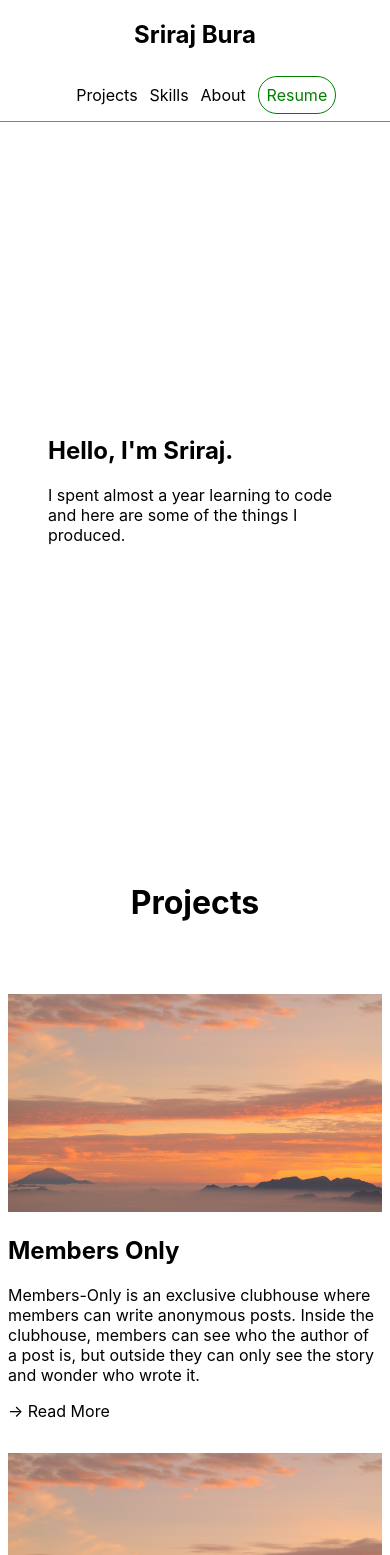
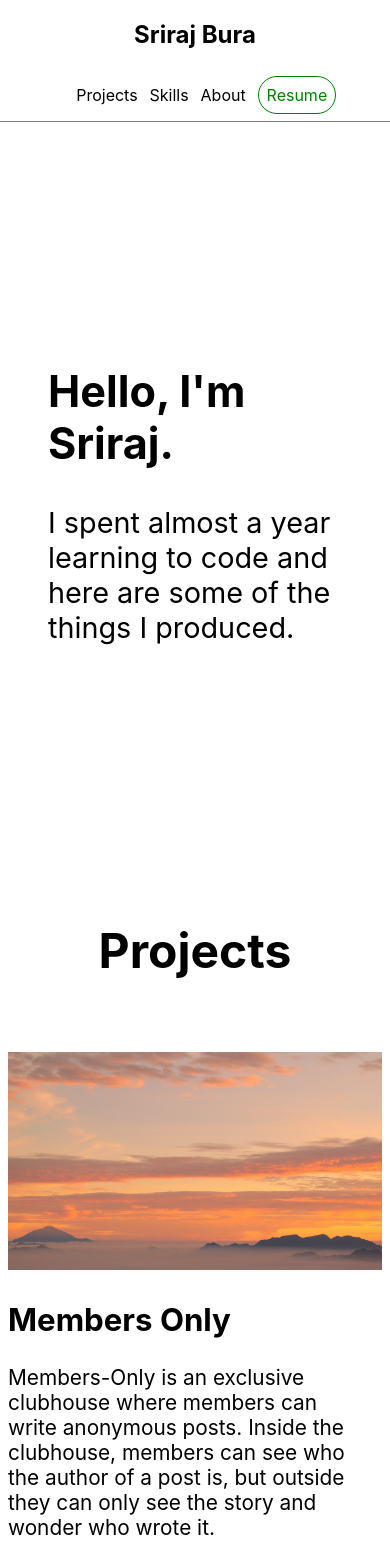
Before and after one commit to srirajbura16/srirajbura.com, a Next.js app: page / in a window 390 px wide. Shown: the top 1555 px of the page. Built offline with nearby package versions, Linux system fonts and the light colour scheme.

Commit message:
small fixes

```diff
--- a/components/Skills.js
+++ b/components/Skills.js
@@ -3,9 +3,9 @@ import styles from '../styles/Layout.module.css';
 export default function Skills() {
   return (
     <div className={styles.container}>
-      <span className="note">
+      <div className="note">
         Note: The order is proficient to least proficient.
-      </span>
+      </div>
     </div>
   );
 }
--- a/styles/Home.module.css
+++ b/styles/Home.module.css
@@ -1,9 +1,10 @@
 .landing {
-  height: 87vh;
+  height: 90vh;
   padding: 3rem;
   display: flex;
   justify-content: center;
   align-items: center;
+  font-size: 1.8rem;
 }
 
 /* ----------------- */
--- a/styles/Projects.module.css
+++ b/styles/Projects.module.css
@@ -1,7 +1,7 @@
 .container {
-  max-width: 900px;
+  max-width: 1100px;
   margin: 0 auto;
-  /* margin: 0 3rem; */
+  font-size: 1.3rem;
 }
 
 .project_container {
@@ -9,11 +9,12 @@
   flex-wrap: wrap;
   justify-content: space-around;
   align-items: center;
-  margin-bottom: 1rem;
+  margin-bottom: 2rem;
 }
 
 .project_details {
   max-width: 33.33%;
+  margin-right: 1rem;
 }
 
 @media only screen and (max-width: 790px) {
@@ -23,6 +24,6 @@
   }
 
   .project_details {
-    max-width: 480px;
+    max-width: 460px;
   }
 }
--- a/styles/globals.css
+++ b/styles/globals.css
@@ -18,7 +18,7 @@ a {
 .section-title {
   margin-left: 5rem;
   margin-bottom: 4rem;
-  font-size: 2rem;
+  font-size: 3rem;
 }
 
 @media only screen and (max-width: 790px) {
@@ -26,4 +26,8 @@ a {
     margin-left: 0;
     text-align: center;
   }
+
+  .note {
+    text-align: center;
+  }
 }
```
